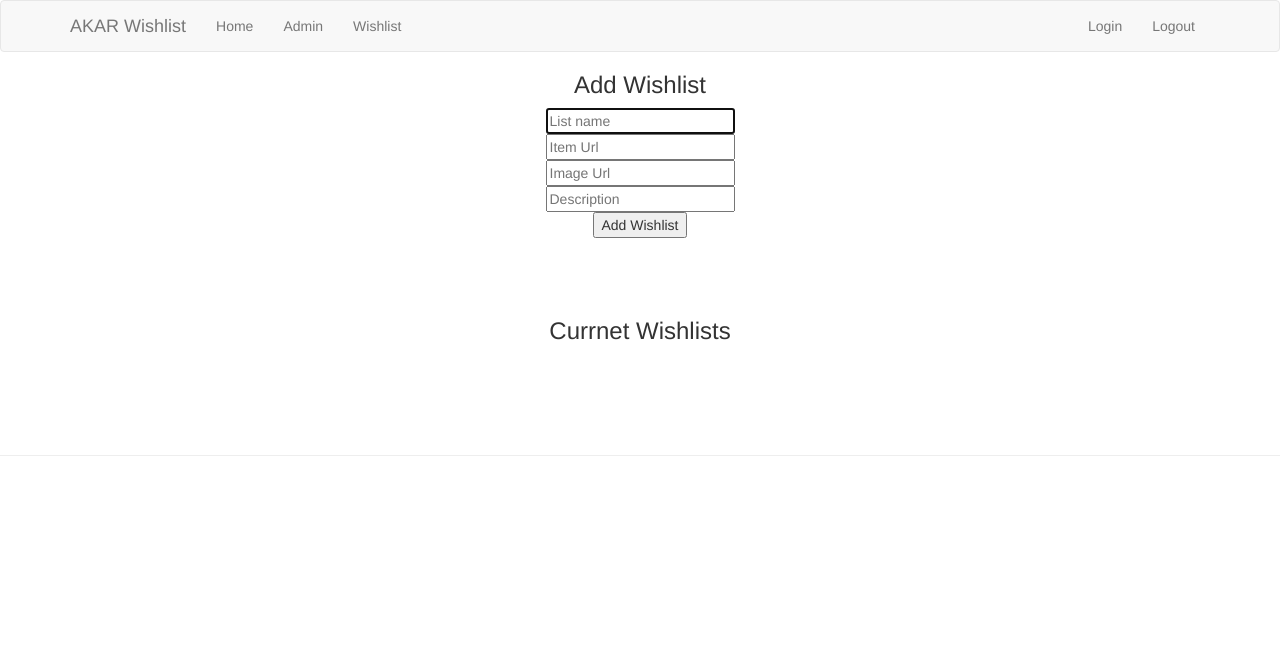
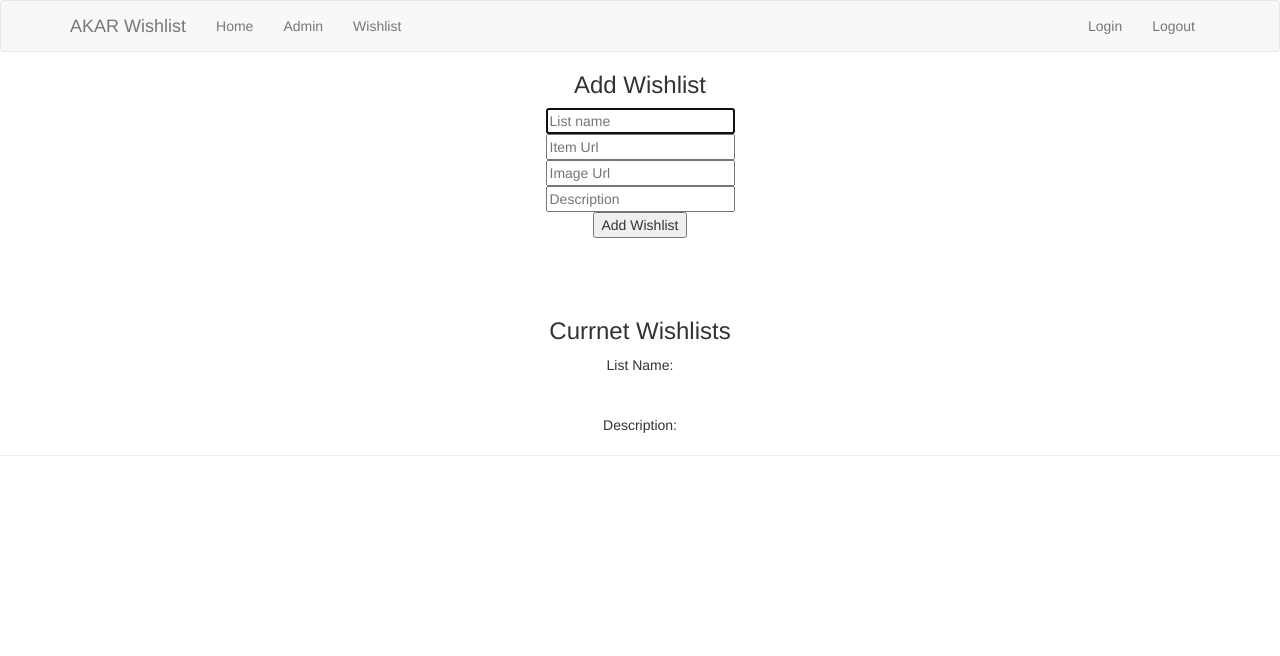
Before and after one commit to AliangWeasd/cst438proj2, a Flask app: page /wishlist in a window 1280 px wide. Shown: the top 656 px of the page. Run offline with Flask 2, Linux system fonts and the light colour scheme; tables that the repository leaves empty or names only in its code hold one stand-in row (values such as "Sample post"); data that the repository does not hold is empty; some libraries are stand-ins or nearby versions.

Commit message:
Small Fix

```diff
--- a/templates/wishList.html
+++ b/templates/wishList.html
@@ -83,10 +83,10 @@
       <!--Table-->
       {% for item in data %}
         <tr>
-            <td>{{item[1]}}</td><br>
+            List Name: <td>{{item[1]}}</td><br>
             <td>{{item[2]}}</td><br>
             <td><img src={{item[3]}}></td><br>
-            <td>{{item[4]}}</td><br>
+            Description: <td>{{item[4]}}</td><br>
         </tr>
         <hr>
       {% endfor %}
```
